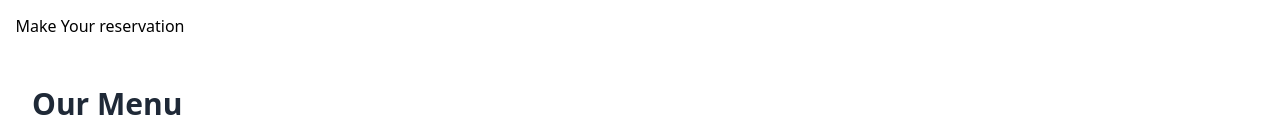
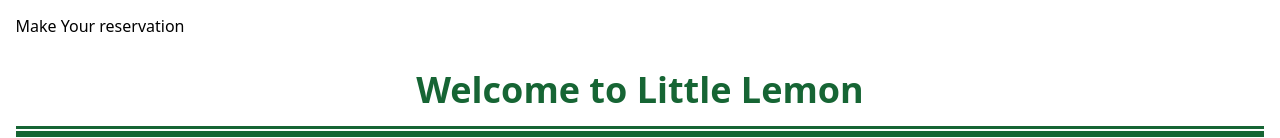
Before and after one commit to JakhmolaShikhar/Little-Lemon, a React (Vite) app: page /reservation in a window 1280 px wide. Shown: the part 784-922 px from the top of the page. Built offline with nearby package versions, Linux system fonts and the light colour scheme.

Commit message:
added home component in routes

```diff
--- a/src/App.jsx
+++ b/src/App.jsx
@@ -16,12 +16,13 @@
         <main>
           <Navbar />
             <Routes>
-            <Route path='/' element={<Home />} ></Route>
+            <Route path='#' element={<Home />} ></Route>
             <Route path='/menu' element={<Menu />}></Route>
             <Route path='/about' element={<Footer />} />
             <Route path='/order' element={<Menu />} />
             <Route path='/reservation' element={<BookingForm />} />
             </Routes>
+            <Home />
           <Menu />
         </main>
         <Footer />
```
